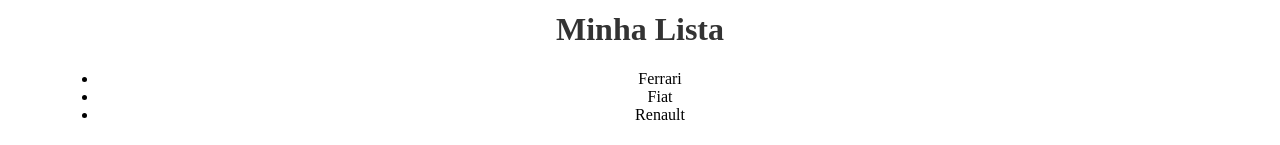
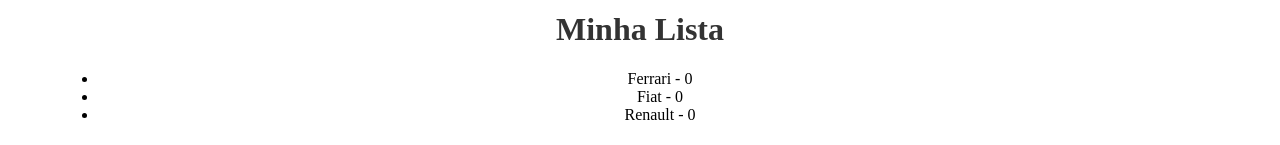
Before and after one commit to Caaio-Martins/projeto-repo, a React (Create React App) app: page / in a window 1280 px wide. Shown: the part 807-952 px from the top of the page. Built offline with nearby package versions, Linux system fonts and the light colour scheme.

Commit message:
Avançando em Props

```diff
--- a/src/components/Item.js
+++ b/src/components/Item.js
@@ -1,12 +1,22 @@
 import React from 'react'
+import PropTypes from 'prop-types'
 
-const Item = (props) => {
+const Item = ({marca, ano_lancamento}) => {
   return (
     <>
-        <li>{props.marca}</li>
+        <li>{marca} - {ano_lancamento}</li>
 
     </>
   )
 }
 
+Item.propTypes = {
+    marca: PropTypes.string.isRequired,
+    ano_lancamento: PropTypes.number,
+}
+
+Item.defaultProps ={
+    marca: 'Faltou a marca',
+    ano_lancamento: 0,
+}
 export default Item
```
